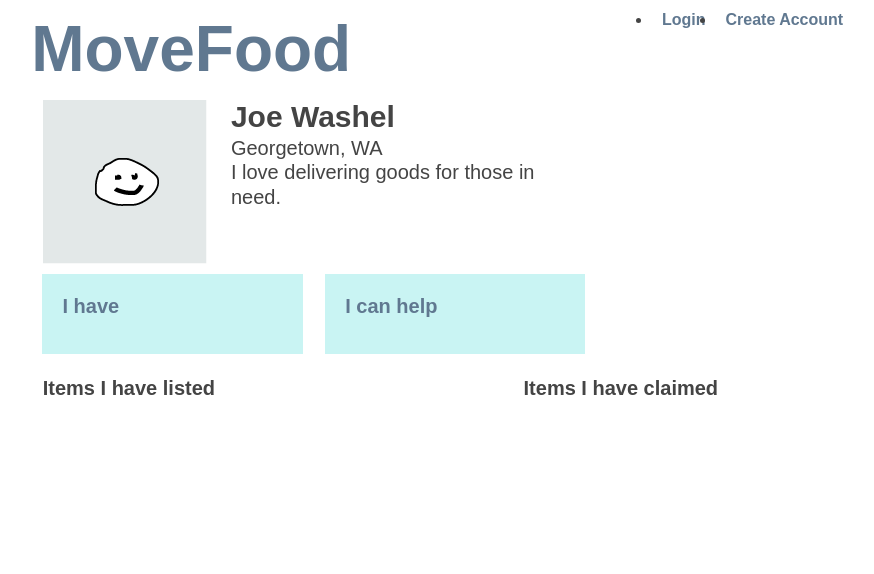
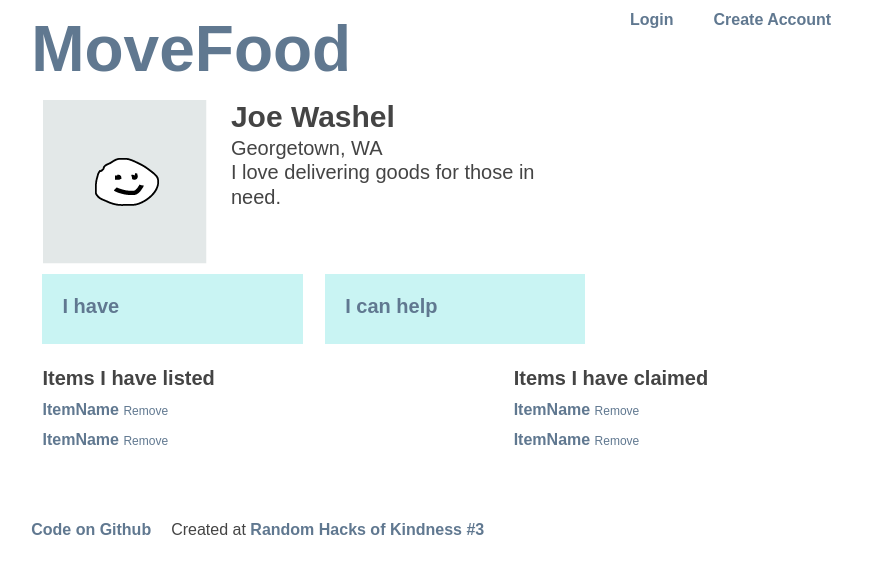
Before and after one commit to chachasikes/MoveFood, a CodeIgniter app: page /movefood/ in a window 1280 px wide. Shown: the top 574 px of the page, without its empty margins (20-894 px from the left). Run offline with CodeIgniter, Linux system fonts and the light colour scheme.

Commit message:
Updated layout.

```diff
--- a/source/css/style.css
+++ b/source/css/style.css
@@ -24,9 +24,6 @@ table#food-list th {
 
 }
 
-.menu li {
-  float: left;
-}
 table th,
 table td {
   vertical-align: top;
@@ -88,7 +85,7 @@ body, p {
 .user-buttons .button a{
   padding: 20px;
   margin: 10px 0 20px 0;
-  height:2em;
+  height:1.5em;
   display: block;
   background-color: #C9F4F3;
 }
@@ -159,7 +156,30 @@ a:active, a:visited {
   width:150px;
 }
 
-#lists .item {
-  background-color: #F5F9AF;
-  padding: 20px;
+ul.list li {
+  margin: 0 0 10px 0;
+  padding: 0;
+  list-style-type: none;
+  list-style-image: none;
+  list-style-position: inside;
 }
+
+.update-status {
+  font-weight: normal;
+  font-size: 75%;
+}
+
+ul, ol {
+margin-left: 0;
+}
+
+#footer {
+  padding: 60px 0 10px 0;
+}
+
+
+.menu li {
+  float: left;
+  margin: 0 20px 0 0;
+  display: inline;
+}
--- a/source/food-list.html
+++ b/source/food-list.html
@@ -12,11 +12,11 @@
   </head>
   <body>
     <div id="container" class="section container_12">
-      <div id="header">
-        <div class="logo grid_8 alpha"><h1><a href="index.html">MoveFood</a></h1></div>
+      <div id="header" class="grid_12">
+        <div class="logo"><h1><a href="index.html">MoveFood</a></h1></div>
         <div id="page-title"><h2>Available Food</h2></div>
       </div>
-      <div id="content">
+      <div id="content"  class="grid_12">
         <table id="food-list">
             <tr>
                 <th>Food Item Name</th>
--- a/source/index.html
+++ b/source/index.html
@@ -35,21 +35,28 @@
                   <div id="helpaction" class="grid_3 button"><a href="food-list.html">I can help</a></div>
                 </div>
 
-            <div id="lists">
+            <div id="lists" class="grid_12 alpha omega">
                 <div id="items" class="grid_5">
-                    <div class="list"><h3>Items I have listed</h3></div>
-                    <ul id="itemslist">
+                    <h3>Items I have listed</h3>
+                    <ul id="itemslist"  class="list">
+                      <li><a href="#">ItemName</a> <a href="#" id="food-item-3"  class="update-status">Remove</a></li>
+                      <li><a href="#">ItemName</a> <a href="#" id="food-item-4"  class="update-status">Remove</a></li>
                     </ul>
                 </div>
                 <div id="claims" class="grid_5">
-                    <div class="list"><h3>Items I have claimed</h3></div>
-                    <ul id="claimslist">
+                    <h3>Items I have claimed</h3>
+                    <ul id="claimslist"  class="list">
+                      <li><a href="#">ItemName</a> <a href="#" id="food-item-5" class="update-status">Remove</a></li>
+                      <li><a href="#">ItemName</a> <a href="#" id="food-item-7"  class="update-status">Remove</a></li>
                     </ul>
                 </div>
             </div>
         </div>
-        <div id="footer">
-
+        <div id="footer" class="grid_12 alpha omega">
+          <ul class="menu">
+            <li><a href="https://github.com/chachasikes/MoveFood">Code on Github</a></li>
+            <li>Created at <a href="#">Random Hacks of Kindness #3</a></li>
+          </ul>
         </div>
     </div>
 </div>
```
